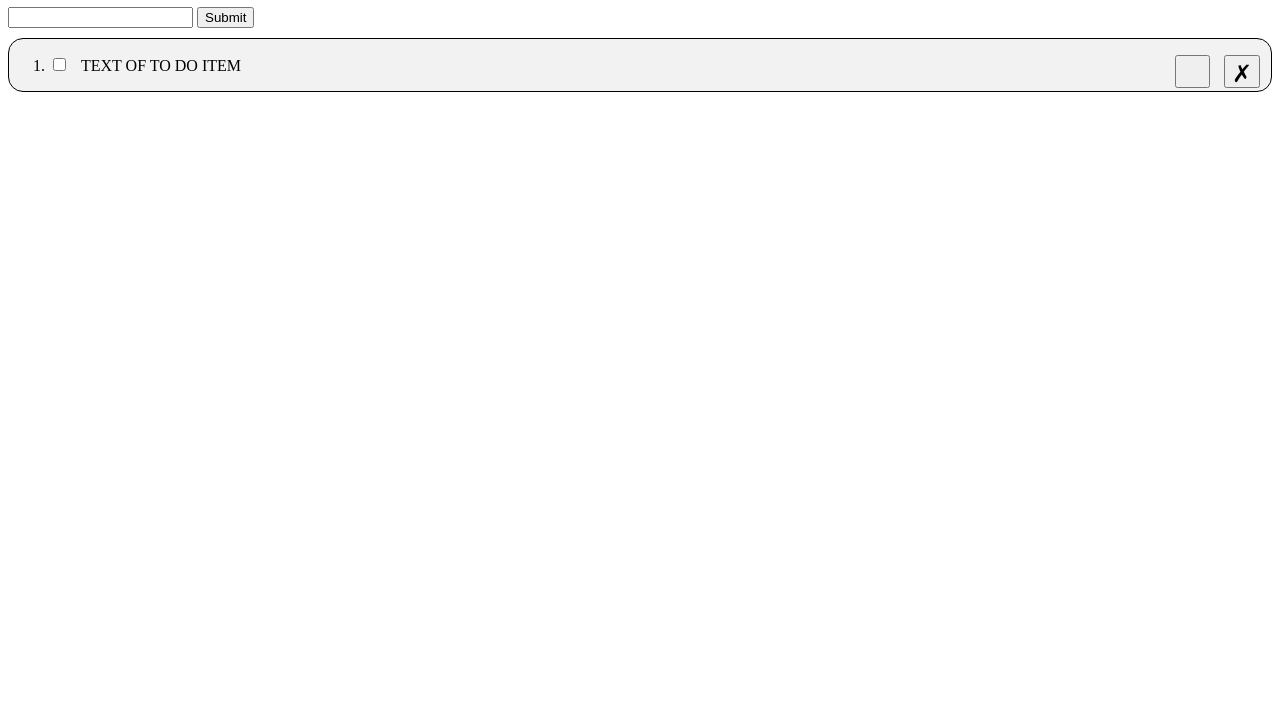
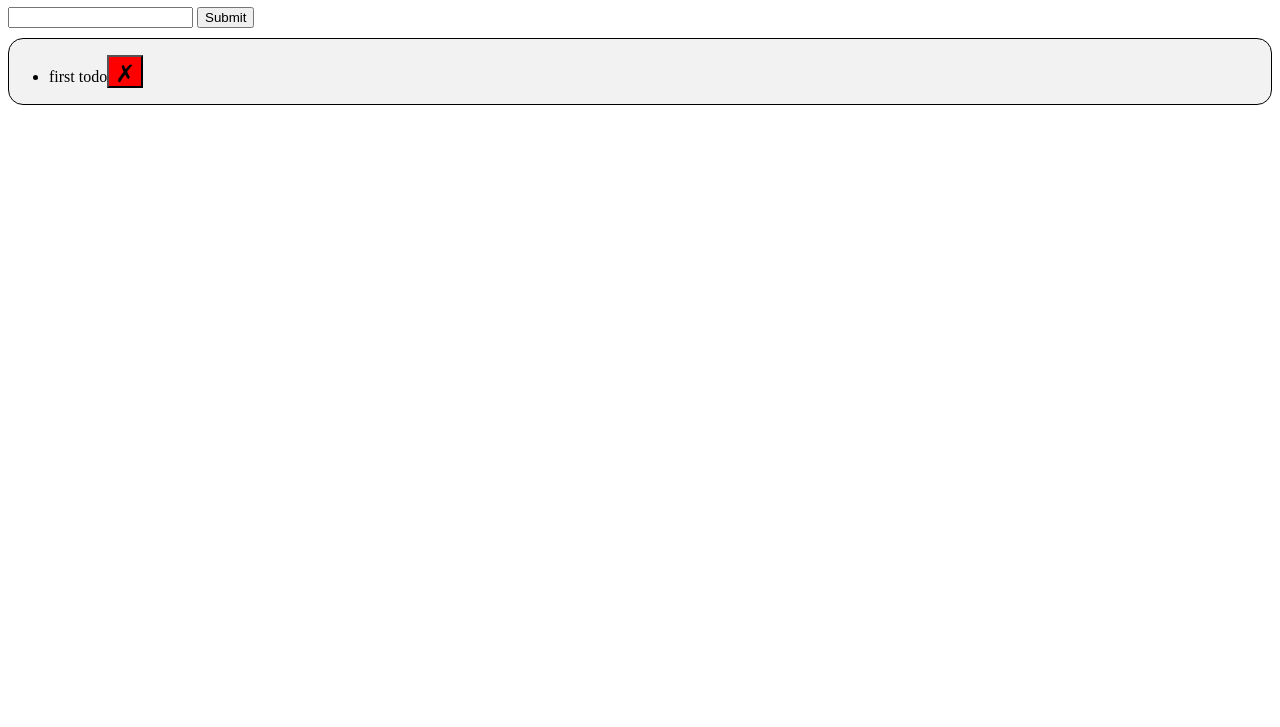
Before and after one commit to RandInaim/ToDoList-R.S.R.Y-, a website: page index.html in a window 1280 px wide. Shown: the part 73-800 px from the top of the page. Drawn offline with Linux system fonts and the light colour scheme.

Commit message:
dom things nearly done

```diff
--- a/dom.js
+++ b/dom.js
@@ -6,21 +6,36 @@
 	var container = document.getElementById('todo-container');
 	var addTodoForm = document.getElementById('add-todo');
 
-	// var state = [
-	//   { id: -3, description: 'first todo' },
-	//   { id: -2, description: 'second todo' },
-	//   { id: -1, description: 'third todo' },
-	// ]; // this is our initial todoList
+	var submit = document.getElementById('submitButton');
+
+	submit.addEventListener('click', function(event) {
+		event.preventDefault();
+		var text = document.getElementById('inputText');
+
+		var myObject = { id: todoFunctions.generateId(), description: text.value, status: false };
+		var newState = todoFunctions.addTodo(state, myObject); //the new array
+		update(newState);
+		createTodoNode(myObject);
+	});
+
+	var state = [ { id: -3, description: 'first todo', status: false } ]; // this is our initial todoList
 
 	// This function takes a todo, it returns the DOM node representing that todo
 	var createTodoNode = function(todo) {
 		var todoNode = document.createElement('li');
 		// you will need to use addEventListener
-
-		// add span holding description
+		todoNode.innerText = todo.description;
+		//var textElement = document.createTextNode(todo.description);
+		//todoNode.appendChild(textElement);
+		// add span holding descriptiondeleteTodo
 
 		// this adds the delete button
 		var deleteButtonNode = document.createElement('button');
+		var deleteIcon = document.createElement('i');
+		deleteIcon.innerHTML = '<i class="material-icons">&#10007;</i>';
+		deleteButtonNode.appendChild(deleteIcon);
+
+		deleteButtonNode.style.background = 'red';
 		deleteButtonNode.addEventListener('click', function(event) {
 			var newState = todoFunctions.deleteTodo(state, todo.id);
 			update(newState);
--- a/index.html
+++ b/index.html
@@ -15,21 +15,21 @@
 
 
     <form id="add-todo">
-            <input type="text" name="description" value="">
-            <input type="submit" name="" value="Submit">
+            <input id="inputText"  type="text" name="description" value="" >
+            <input id="submitButton" type="submit" name="" value="Submit">
     </form>
 
 
     <div id = "todo-container" class="todo-container">
-        <ol>
-            <li>
-                <input  class="checb"  type="checkbox" class="notDone">&nbsp;&nbsp;</input>
-                <span  class="inputtext" >TEXT OF TO DO ITEM&nbsp;&nbsp;&nbsp;&nbsp;&nbsp;&nbsp;</span>
+        <!-- <ol id="myList">
+             <li>
+                <input  class="check"  type="checkbox" class="notDone">&nbsp;&nbsp;</input>
+                <span  id="itemText" class="inputtext" >&nbsp;&nbsp;&nbsp;&nbsp;&nbsp;&nbsp;</span>
 
                 <button class="editButton" ><i class="material-icons">&#xe22b;</i></button>
                 <button class="deleteButton" ><i class="material-icons">&#10007;</i></button>
             </li>
-        </ol>
+       </ol> -->
     </div>
 </div>
 
@@ -39,3 +39,29 @@
   <script type="text/javascript" src = "./logic.js"></script>
   <script type="text/javascript" src = "./dom.js"></script>
 </html>
+
+<!--
+<!DOCTYPE html>
+<html>
+
+<head>
+    <meta charset="utf-8">
+    <title>tdd todo</title>
+    <link rel="stylesheet" href="./style.css">
+</head>
+
+<body>
+    <div id="todo-container">
+        <ul>
+        </ul>
+    </div>
+    <form id="add-todo">
+        <input type="text" name="description" value="">
+        <input type="submit" name="" value="Submit">
+    </form>
+</body>
+<script type="text/javascript" src="./logic.js"></script>
+<script type="text/javascript" src="./dom.js"></script>
+
+</html>
+ -->
--- a/logic.js
+++ b/logic.js
@@ -28,6 +28,7 @@ var todoFunctions = {
 		// returns a new array, it should contain todos with the newTodo added to the end.
 		// add an id to the newTodo. You can use the generateId function to create an id.
 		// hint: array.concat
+		return todos.concat(newTodo);
 	},
 	deleteTodo: function(todos, idToDelete) {
 		// should leave the input argument todos unchanged (you can use cloneArrayOfObjects)
--- a/style.css
+++ b/style.css
@@ -4,20 +4,3 @@
 	border-radius: 15px;
 	margin-top: 10px;
 }
-
-.deleteButton {
-	display: inline-block;
-	position: absolute;
-	right: 20px;
-	cursor: pointer;
-}
-.editButton {
-	display: inline-block;
-	position: absolute;
-	right: 70px;
-	cursor: pointer;
-}
-.inputtext,
-checb {
-	display: inline-block;
-}
```
